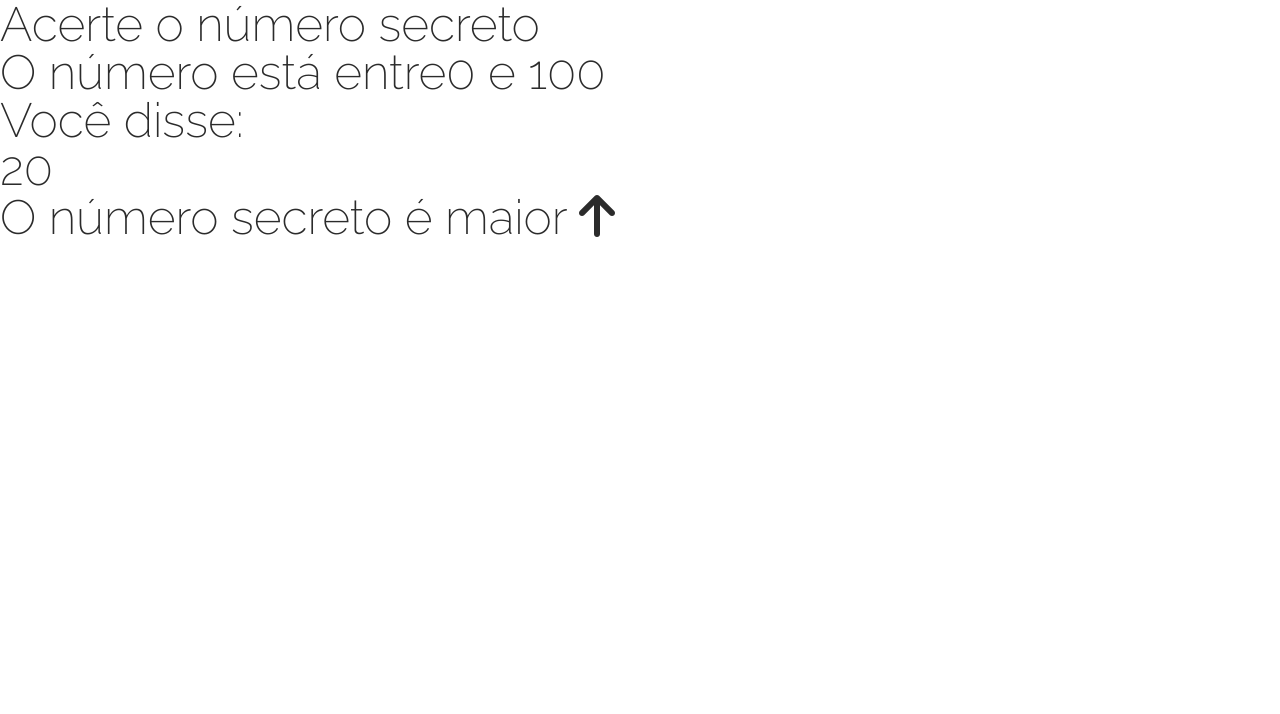
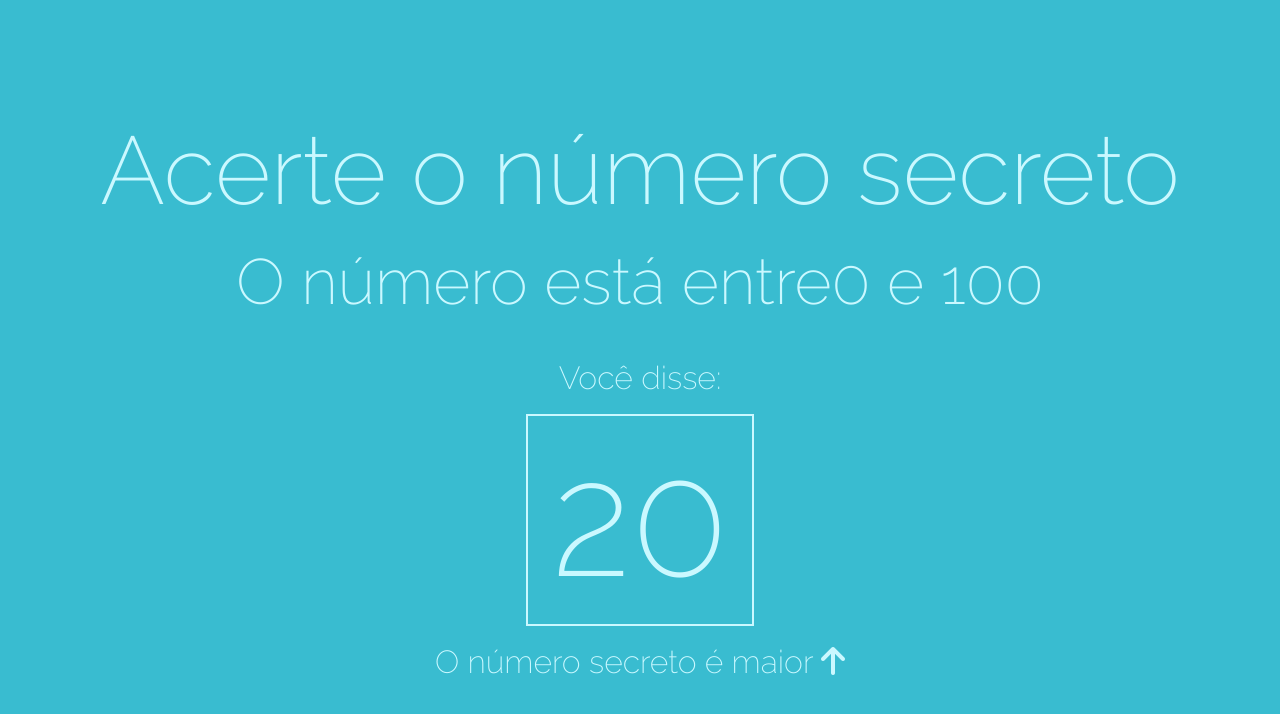
Before and after one commit to Arthur-KF18/JavaScript-Alura, a website built with Vite: page JS-Reconhecimento-Voz/index.html in a window 1280 px wide. Built offline with nearby package versions, Linux system fonts and the light colour scheme.

Commit message:
adicionando estilos na página com scss

```diff
--- a/JS-Reconhecimento-Voz/index.html
+++ b/JS-Reconhecimento-Voz/index.html
@@ -16,14 +16,14 @@
 </head>
 
 <body>
-	<h1>Acerte o número secreto</h1>
+	<h1 class="titulo">Acerte o número secreto</h1>
 	<h3 class="subtitulo">O número está entre<span id="menor-valor">0</span> e <span id="maior-valor">100</span></h3>
 
-	<div id="chute" class="mensagem"></div>
-	<div>Você disse:</div>
-	<span class="box">20</span>
-	<div>O número secreto é maior <i class="fa-solid fa-arrow-up"></i></div>
-
+	<div id="chute" class="mensagem">
+		<div>Você disse:</div>
+		<span class="box">20</span>
+		<div>O número secreto é maior <i class="fa-solid fa-arrow-up"></i></div>
+	</div>
 
 	<script src="/main.js"></script>
 </body>
--- a/JS-Reconhecimento-Voz/style.scss
+++ b/JS-Reconhecimento-Voz/style.scss
@@ -1,12 +1,47 @@
 @import 'reset';
 
-$preto-principal: #2b2b2b;
+$fonte-principal: 'Raleway', sans-serif;
+$fonte-pr-peso: 200;
+$fonte-pr-tamanho: 6em;
+$bg-color-principal: #39BCD0;
+$bg-color-secundaria: #caf8ff;
+
 
 html {
-    margin: 0;
-    padding: 0;
-    font-family: 'Raleway', sans-serif;
-    font-size: 3rem;
-    font-weight: 200;
-    color: $preto-principal;
+    font-family: $fonte-principal;
+    font-weight: $fonte-pr-peso;
+
+    body {
+        background-color: $bg-color-principal;
+        color: $bg-color-secundaria;
+        min-height: 100vh;
+        display: flex;
+        flex-direction: column;
+        align-items: center;
+        justify-content: center;
+        text-align: center;
+
+        .titulo {
+            font-size: $fonte-pr-tamanho;
+        }
+
+        .subtitulo {
+            font-size: 4em;
+            margin-top: 2rem;
+        }
+
+        .mensagem {
+            font-size: 2em;
+            margin-top: 3rem;
+
+            .box{
+                border: 2px solid $bg-color-secundaria;
+                display: inline-block;
+                font-size: 5em;
+                padding: 1.5rem;
+                margin: 1.2rem;
+                align-items: center;
+            }
+        }
+    }
 }
```
Also changed, not shown: JS-Reconhecimento-Voz/Anotações4.md (+6 -1 lines).
